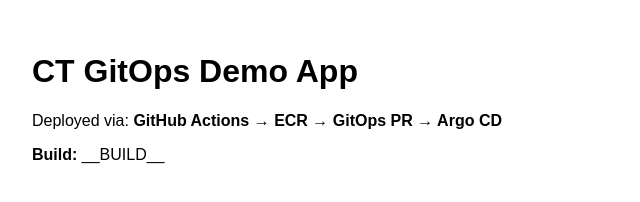
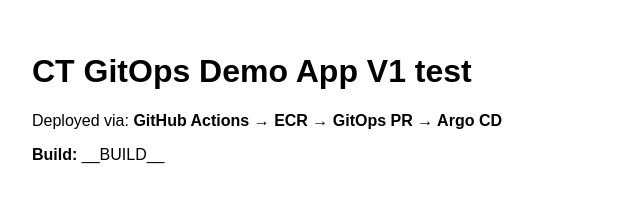
Before and after one commit to tanmayj-hub/ct-gitops-demo-app, a plain HTML site: page index.html in a window 1280 px wide. Shown: the whole page, without its empty margins (0-640 px from the left). Drawn offline with Linux system fonts and the light colour scheme.

Commit message:
testing v1

```diff
--- a/index.html
+++ b/index.html
@@ -6,7 +6,7 @@
     <title>CT GitOps Demo App</title>
   </head>
   <body style="font-family: Arial, sans-serif; padding: 24px;">
-    <h1>CT GitOps Demo App</h1>
+    <h1>CT GitOps Demo App V1 test</h1>
     <p>Deployed via: <b>GitHub Actions → ECR → GitOps PR → Argo CD</b></p>
     <p><b>Build:</b> __BUILD__</p>
   </body>
```
